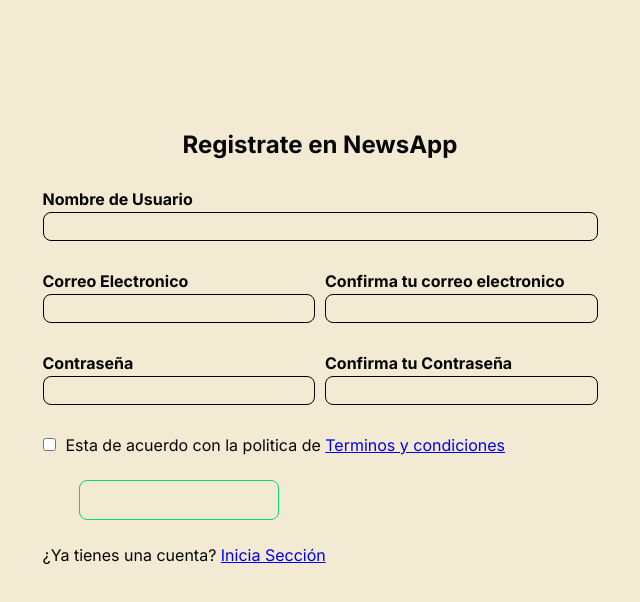
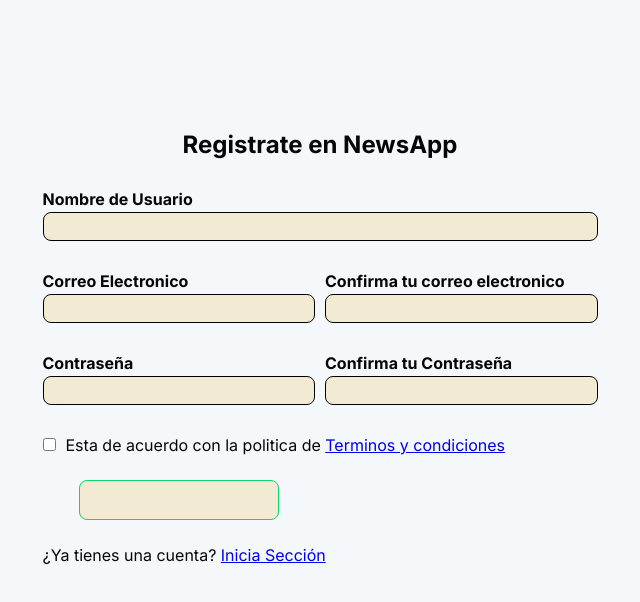
Before and after one commit to fabianmolinab/dashboard-app, a React (Vite) app: page /signup in a window 1280 px wide. Shown: the top 602 px of the page, without its empty margins (315-955 px from the left). Built offline with nearby package versions, Linux system fonts and the light colour scheme.

Commit message:
Config Colors

```diff
--- a/src/const/colors.ts
+++ b/src/const/colors.ts
@@ -4,7 +4,70 @@
  */
 
 export const colors = {
-  primaryColor: '',
+  primaryColors: {
+    p900: '#244791',
+    p800: '#2A53A9',
+    p700: '#305EC1',
+    p600: '#366AD9',
+    pBase: '#3C76F1',
+    p400: '#6391F4',
+    p300: '#C5D6FB',
+    p200: '#D8E4FC',
+    p100: '#ECF1FE'
+  },
+  secundaryColors: {
+    s900: '#04112A',
+    s800: '#06183A',
+    s700: '#061B42',
+    s600: '#071F4B',
+    sBase: '#082253',
+    s400: '#213864',
+    s300: '#394E75',
+    s200: '#6B7A98',
+    s100: '#CED3DD'
+  },
+  tertiaryColor: {
+    t900: '#0A7C79',
+    t800: '#0B918D',
+    t700: '#0DA6A1',
+    t600: '#0EBAB5',
+    tbase: '#10CFC9',
+    t400: '#40D9D9',
+    t300: '#58DDD9',
+    t200: '#CFF5F4',
+    t100: '#E7FAFA'
+  },
+  greysColors: {
+    grey100: '#fafafa',
+    grey200: '#e1e1e1',
+    grey300: '#c8c8c8',
+    grey400: '#afafaf',
+    grey500: '#969696',
+    grey600: '#4B4B4B',
+    grey700: '#323232',
+    grey800: '#191919',
+    grey900: '#000000'
+  },
+  background: {
+    primary: '#f5f8fa',
+    secundary: '#edf1f8',
+    tertiary: '#edf1f8'
+  },
+  succesColors: {
+    s100: '#66DDB3',
+    s500: '#00C781',
+    s600: '#00B374'
+  },
+  warningColors: {
+    w100: '#FFD688',
+    w500: '#FFBB38',
+    w300: '#E6A832'
+  },
+  dangerColors: {
+    d100: '#FF8C8C',
+    d500: '#FF4040',
+    d700: '#CC3333'
+  },
   green: '#0ed46c',
   blue: '#0cdfe8',
   darkGreen: '#4fb48b',
--- a/src/styles/GlobalStyles.tsx
+++ b/src/styles/GlobalStyles.tsx
@@ -18,7 +18,7 @@
   }
 
   body {
-    background-color: ${colors.white};
+    background-color: ${colors.background.primary};
     color: ${colors.black};
   }
 `
```
